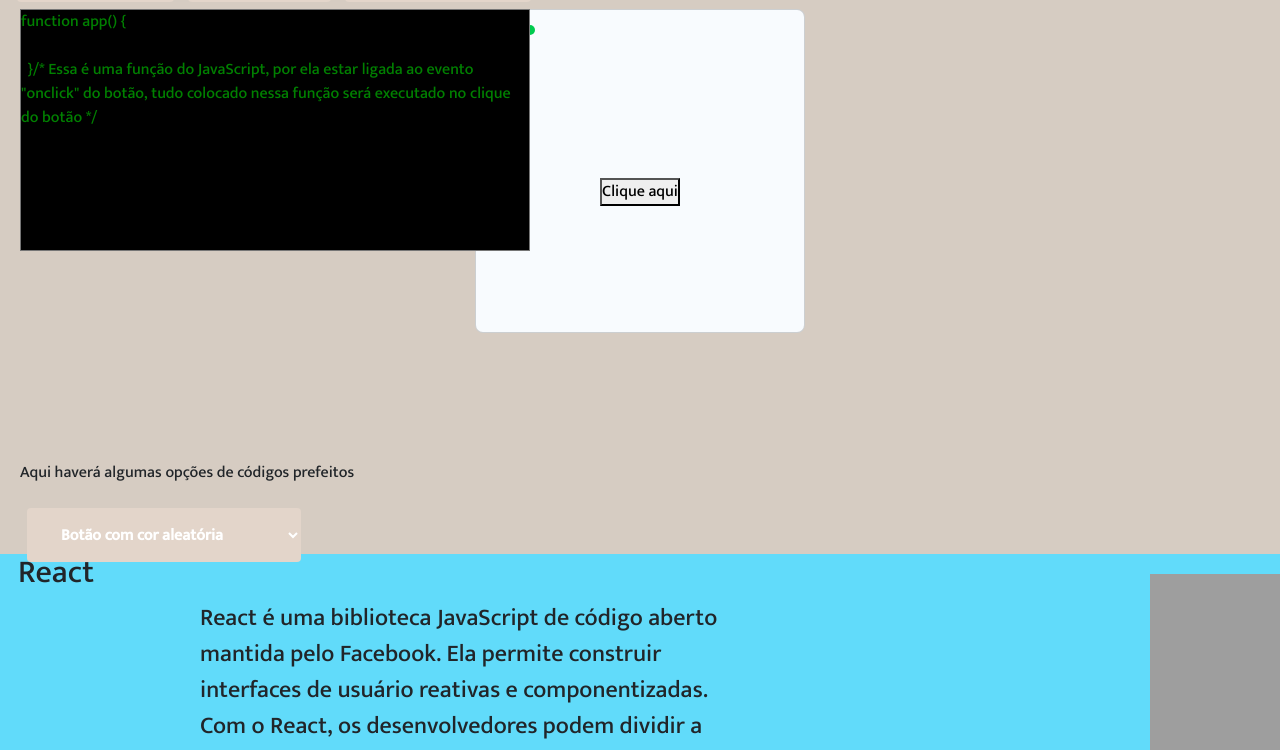
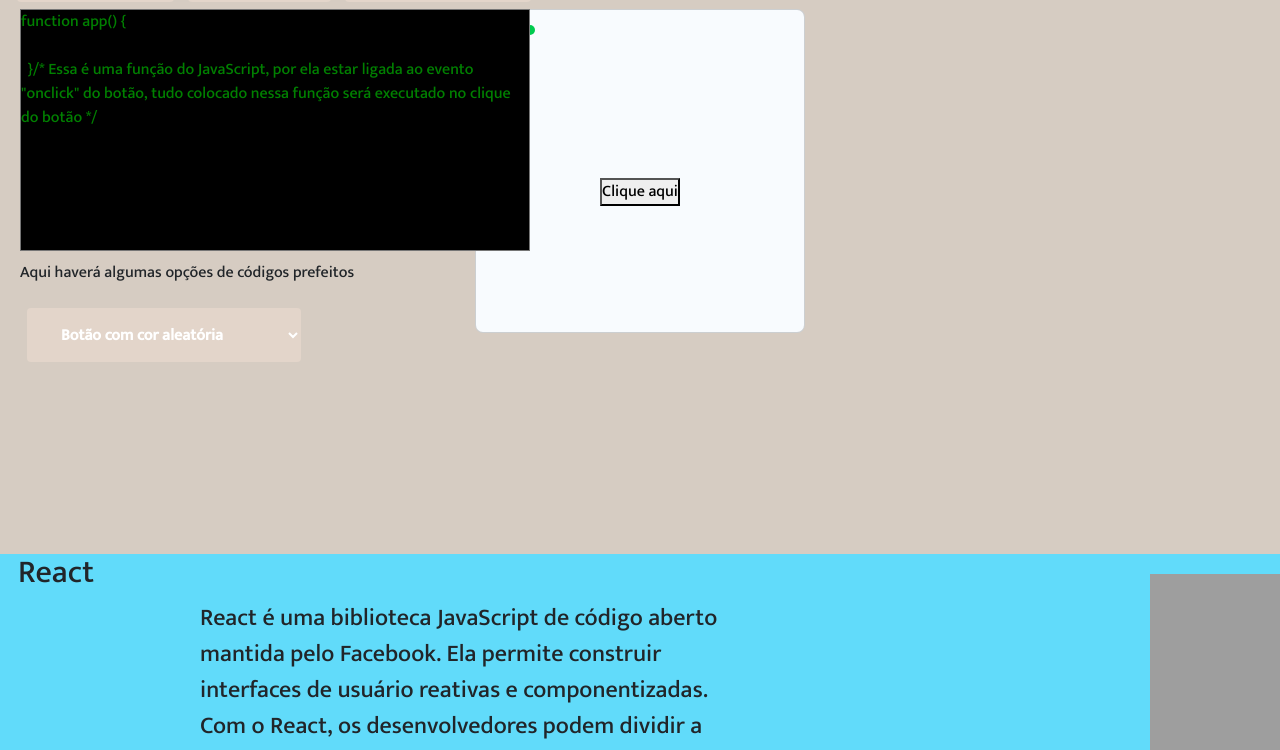
Before and after one commit to influenza/frontend2023, a React (Vite) app: page / in a window 1280 px wide. Shown: the part 5189-5939 px from the top of the page. Built offline with nearby package versions, Linux system fonts and the light colour scheme; grey boxes are pictures that could not be loaded.

Commit message:
Update App.css

```diff
--- a/src/App.css
+++ b/src/App.css
@@ -12,7 +12,7 @@ h2{
 }
 #select{
   position:absolute;
-  top:5650px;
+  top:5450px;
   margin-left: 20px;
 }
 .codigo{
```
